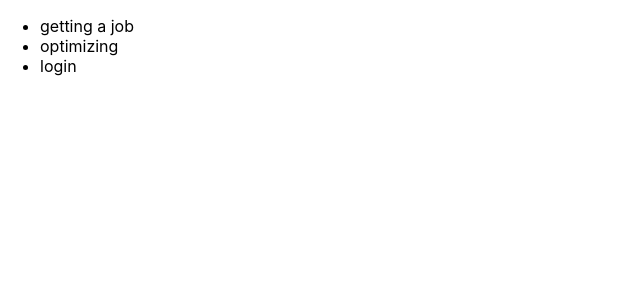
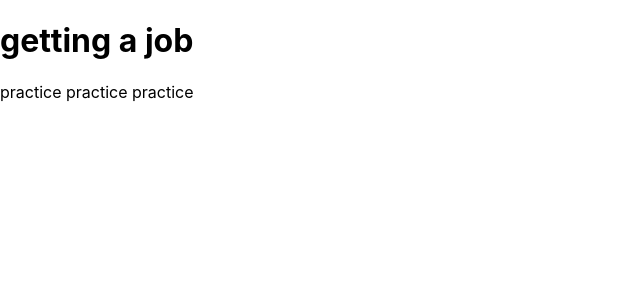
Before and after one commit to literate-t/redux-middleware-project, a React (Create React App) app: page /1 in a window 1280 px wide. Shown: the top 300 px of the page, without its empty margins (0-640 px from the left). Built offline with nearby package versions, Linux system fonts and the light colour scheme.

Commit message:
added pages, routes

```diff
--- a/package.json
+++ b/package.json
@@ -9,6 +9,7 @@
     "react": "^18.2.0",
     "react-dom": "^18.2.0",
     "react-redux": "^8.0.2",
+    "react-router-dom": "^6.3.0",
     "react-scripts": "5.0.1",
     "redux": "^4.2.0",
     "redux-devtools-extension": "^2.13.9",
--- a/src/App.js
+++ b/src/App.js
@@ -1,7 +1,14 @@
-import PostListContainer from './containers/PostListContainer';
+import { Routes, Route } from 'react-router-dom';
+import PostListPage from './pages/PostListPage';
+import PostPage from './pages/PostPage';
 
 function App() {
-  return <PostListContainer />;
+  return (
+    <Routes>
+      <Route path="/" element={<PostListPage />} />
+      <Route path="/:id" element={<PostPage />} />
+    </Routes>
+  );
 }
 
 export default App;
--- /dev/null
+++ b/src/components/Post.js
@@ -0,0 +1,13 @@
+import React from 'react';
+
+function Post({ post }) {
+  const { title, body } = post;
+  return (
+    <div>
+      <h1>{title}</h1>
+      <p>{body}</p>
+    </div>
+  );
+}
+
+export default Post;
--- a/src/components/PostList.js
+++ b/src/components/PostList.js
@@ -1,10 +1,13 @@
 import React from 'react';
+import { Link } from 'react-router-dom';
 
 function PostList({ posts }) {
   return (
     <ul>
       {posts.map((post) => (
-        <li key={post.id}>{post.title}</li>
+        <li key={post.id}>
+          <Link to={`/${post.id}`}>{post.title}</Link>
+        </li>
       ))}
     </ul>
   );
--- /dev/null
+++ b/src/containers/PostContainer.js
@@ -0,0 +1,29 @@
+import React, { useEffect } from 'react';
+import { useSelector, useDispatch } from 'react-redux';
+import Post from '../components/Post';
+import { clearPost, getPost } from '../modules/posts';
+
+function PostContainer({ postId }) {
+  const { data, loading, error } = useSelector((state) => state.posts.post);
+  const dispatch = useDispatch();
+  useEffect(() => {
+    dispatch(getPost(postId));
+
+    // cleanup
+    // unmount되거나 혹은 만약 postId가 바뀌어서 effect 함수가 호출되기 직전에 호출
+    // 이 방법의 문제는 클릭한 포스트가 캐싱이 안 된다는
+    // 이걸 개선하려면 구조를 바꿔야 함
+    return () => {
+      dispatch(clearPost());
+    };
+  }, [postId, dispatch]);
+
+  if (loading) return <div>로딩 중...</div>;
+  if (error) return <div>에러 발생</div>;
+  if (!data) return null;
+
+  console.log('<data>', data);
+  return <Post post={data} />;
+}
+
+export default PostContainer;
--- a/src/containers/PostListContainer.js
+++ b/src/containers/PostListContainer.js
@@ -8,10 +8,11 @@
   const dispatch = useDispatch();
 
   useEffect(() => {
+    //if (data) return; 데이터가 바뀌어도 렌더링이 안 됨
     dispatch(getPosts());
   }, [dispatch]); // depth에 dispatch를 넣으나 안 넣으나 똑같음. 다만 eslint 규칙을 준수하기 위해
 
-  if (loading) return <div>로딩 중...</div>;
+  if (loading && !data) return <div>로딩 중...</div>;
   if (error) return <div>에러 발생!</div>;
   if (!data) return null;
 
--- a/src/index.js
+++ b/src/index.js
@@ -9,6 +9,7 @@
 import logger from 'redux-logger';
 import { composeWithDevTools } from 'redux-devtools-extension';
 import ReduxThunk from 'redux-thunk';
+import { BrowserRouter } from 'react-router-dom';
 
 // 우리가 만든 미들웨어 적용 끝
 const store = createStore(
@@ -20,9 +21,11 @@
 const root = ReactDOM.createRoot(document.getElementById('root'));
 root.render(
   <React.StrictMode>
-    <Provider store={store}>
-      <App />
-    </Provider>
+    <BrowserRouter>
+      <Provider store={store}>
+        <App />
+      </Provider>
+    </BrowserRouter>
   </React.StrictMode>
 );
 
--- a/src/lib/asyncUtils.js
+++ b/src/lib/asyncUtils.js
@@ -19,7 +19,7 @@
   };
 };
 
-export const handleAsyncActions = (type, key) => {
+export const handleAsyncActions = (type, key, keepData) => {
   const [SUCCESS, ERROR] = [`${type}_SUCCESS`, `${type}_ERROR`];
 
   return (state, action) => {
@@ -27,7 +27,7 @@
       case type:
         return {
           ...state,
-          [key]: reducerUtils.loading(),
+          [key]: reducerUtils.loading(keepData ? state[key].data : null),
         };
       case SUCCESS:
         return {
--- a/src/modules/posts.js
+++ b/src/modules/posts.js
@@ -14,18 +14,21 @@
 const GET_POST_SUCCESS = 'GET_POST_SUCCESS';
 const GET_POST_ERROR = 'GET_POST_ERROR';
 
+// 상세 페이지 들어갈 때 이전에 봤던 상세 페이지 잔상이 남는 문제 해결을 위함
+const CLEAR_POST = 'CLEAR_POST';
+
 // thunk creator function
 export const getPosts = createPromiseThunk(GET_POSTS, postsAPI.getPosts);
+export const getPost = createPromiseThunk(GET_POST, postsAPI.getPostById);
 
-// thunk creator function
-export const getPost = createPromiseThunk(GET_POST, postsAPI.getPostById);
+export const clearPost = () => ({ type: CLEAR_POST });
 
 const initialState = {
   posts: reducerUtils.initial(),
   post: reducerUtils.initial(),
 };
 
-const postsReducer = handleAsyncActions(GET_POSTS, 'posts');
+const postsReducer = handleAsyncActions(GET_POSTS, 'posts', true);
 const postReducer = handleAsyncActions(GET_POST, 'post');
 export default function posts(state = initialState, action) {
   switch (action.type) {
@@ -37,6 +40,11 @@
     case GET_POST_SUCCESS:
     case GET_POST_ERROR:
       return postReducer(state, action);
+    case CLEAR_POST:
+      return {
+        ...state,
+        post: reducerUtils.initial(),
+      };
     default:
       return state;
   }
--- /dev/null
+++ b/src/pages/PostListPage.js
@@ -0,0 +1,8 @@
+import React from 'react';
+import PostListContainer from '../containers/PostListContainer';
+
+function PostListPage() {
+  return <PostListContainer />;
+}
+
+export default PostListPage;
--- /dev/null
+++ b/src/pages/PostPage.js
@@ -0,0 +1,12 @@
+import React from 'react';
+import { useParams } from 'react-router-dom';
+import PostContainer from '../containers/PostContainer';
+
+function PostPage() {
+  const { id } = useParams();
+  const postId = parseInt(id, 10);
+
+  return <PostContainer postId={postId} />;
+}
+
+export default PostPage;
```
Also changed, not shown: 1 other file (tests, documents, lock files or other folders).
